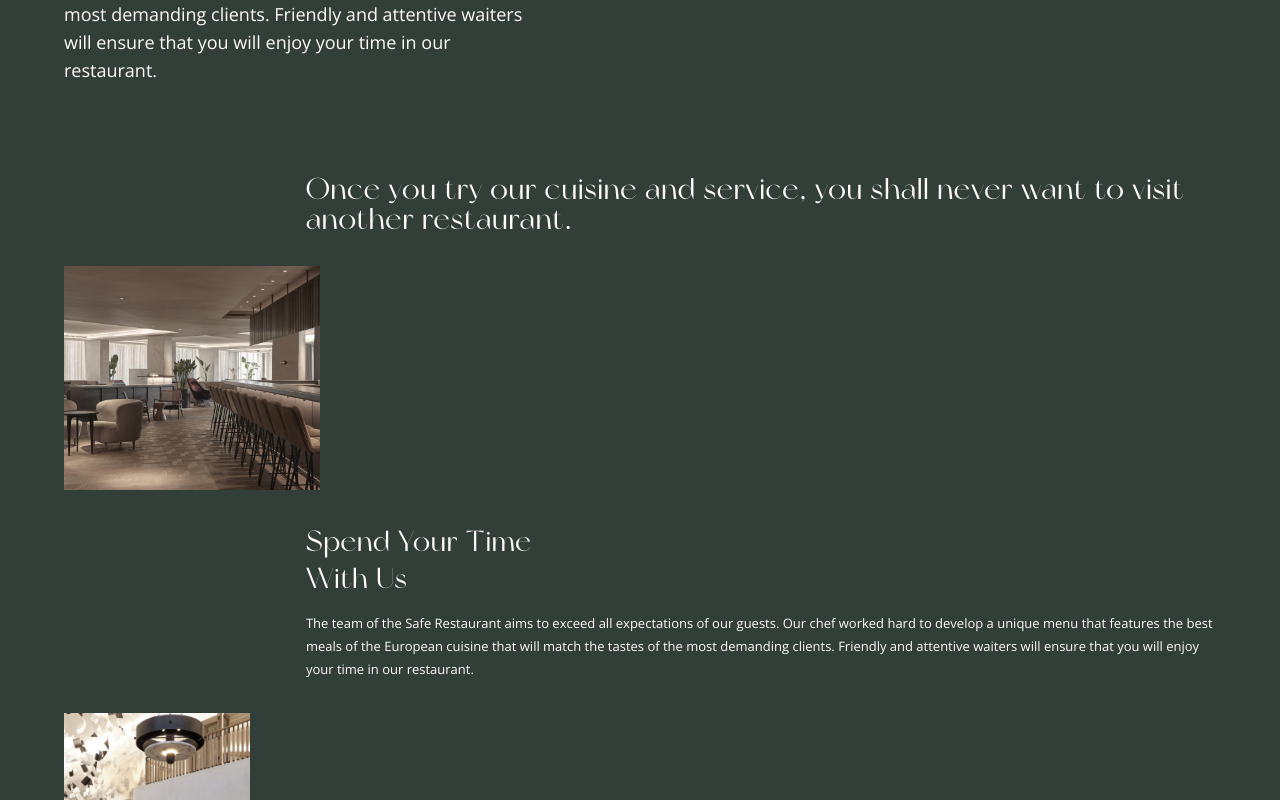
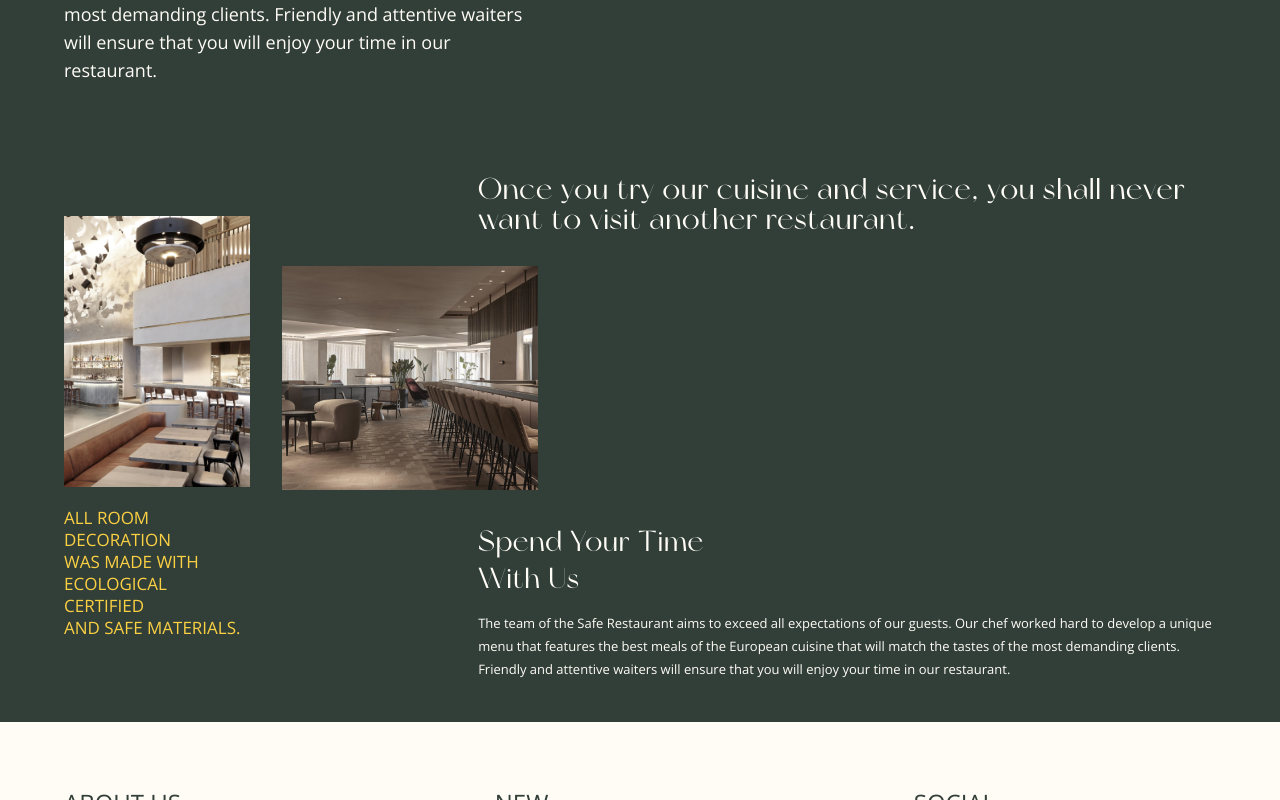
Before and after one commit to gift56/Fullstack-HotelWebsite, a React (Create React App) app: page /restaurant in a window 1280 px wide. Shown: the part 1520-2320 px from the top of the page. Built offline with nearby package versions, Linux system fonts and the light colour scheme.

Commit message:
added space between

```diff
--- a/src/styles/ResturantStyle/ResturantSpace.styled.js
+++ b/src/styles/ResturantStyle/ResturantSpace.styled.js
@@ -12,6 +12,11 @@ export const ResturantSpaceArea = styled.div`
   width: 100%;
   align-items: flex-start;
   justify-content: flex-start;
+  @media screen and (min-width: ${({ theme }) => theme.mobile.phone2}) {
+    flex-direction: row;
+    align-items: center;
+    justify-content: space-between;
+  }
 `;
 
 export const ResturantSpaceLeftArea = styled.div`
```
